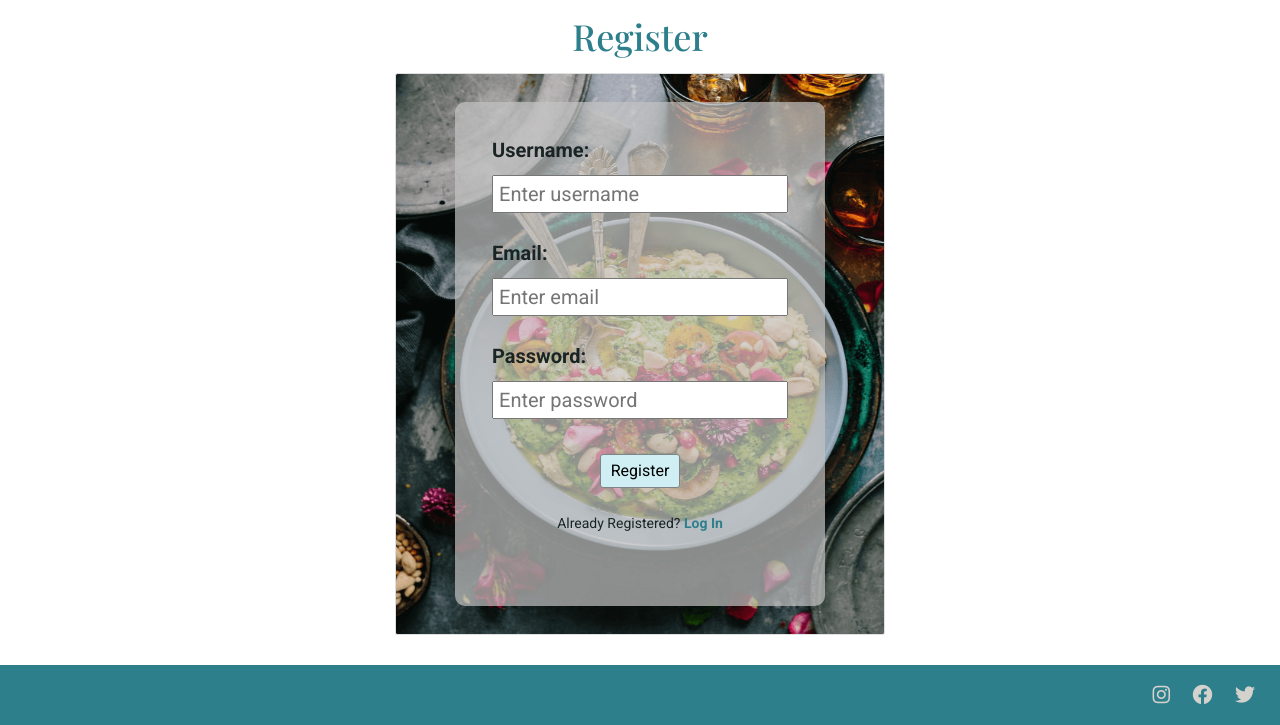
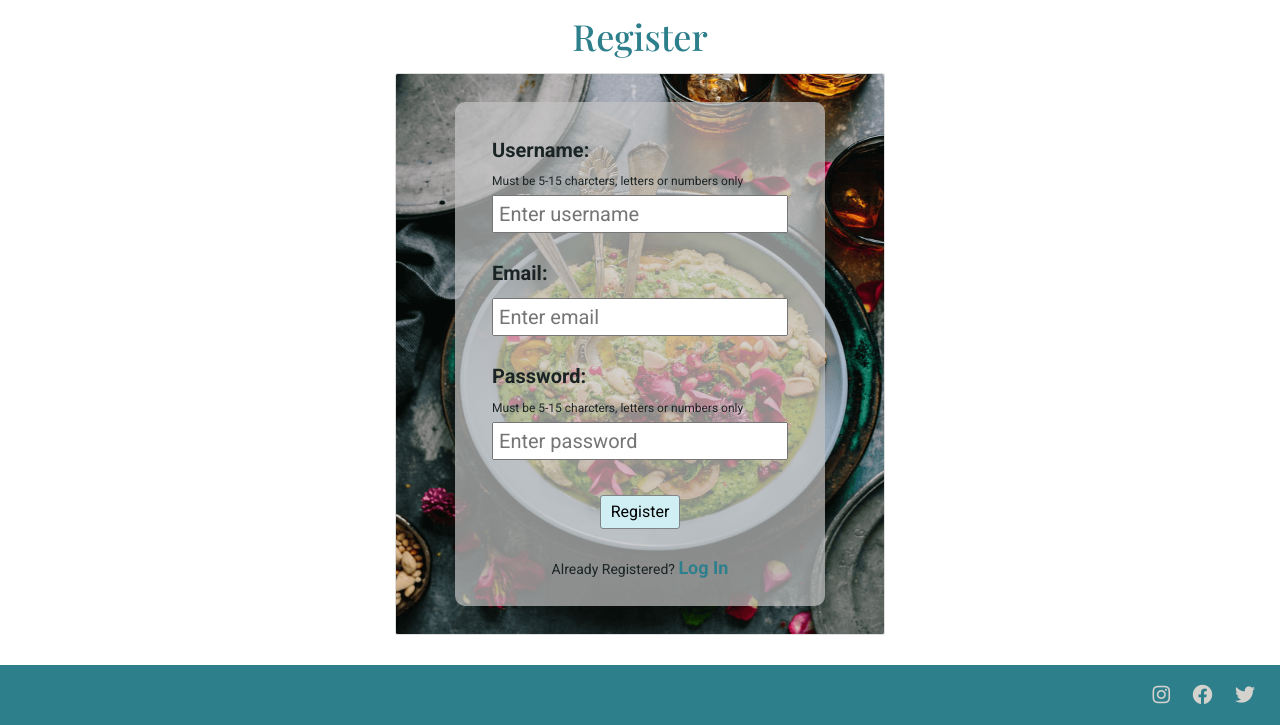
Before and after one commit to Sharon-B/Recipe-Box, a Flask app: page /register in a window 1280 px wide. Shown: the part 75-800 px from the top of the page. Run offline with Flask 2, Linux system fonts and the light colour scheme; some libraries are stand-ins or nearby versions.

Commit message:
Add helper-text to register.html & update link style

```diff
--- a/static/css/style.css
+++ b/static/css/style.css
@@ -383,7 +383,7 @@ input#email:focus {
 
 .sub p a {
     color: #2e7f8c;
-    font-size: 1.4rem;
+    font-size: 1.8rem;
     font-weight: 600
 }
 
--- a/templates/register.html
+++ b/templates/register.html
@@ -18,6 +18,10 @@
                                 <div class="col-12">
                                     <label for="username" class="form-label">Username:</label>
                                 </div>
+                                <div class="col-12">
+                                    <div id="username-help" class="form-text help-text">Must be 5-15 charcters, letters or numbers only
+                                    </div>
+                                </div>
                                 <div class="col-12 form-username form-input">
                                     <input id="username" name="username" type="text" minlength="5" maxlength="15" pattern="^[a-zA-Z0-9]{5,15}$" class="input-field validate" placeholder="Enter username" required>
                                 </div>
@@ -35,6 +39,10 @@
                             <div class="row form-section">
                                 <div class="col-12">
                                     <label for="username" class="form-label">Password:</label>
+                                </div>
+                                <div class="col-12">
+                                    <div id="password-help" class="form-text help-text">Must be 5-15 charcters, letters or numbers only
+                                    </div>
                                 </div>
                                 <div class="col form-password form-input">
                                     <input id="password" name="password" type="password" minlength="5" maxlength="15" pattern="^[a-zA-Z0-9]{5,15}$"
```
